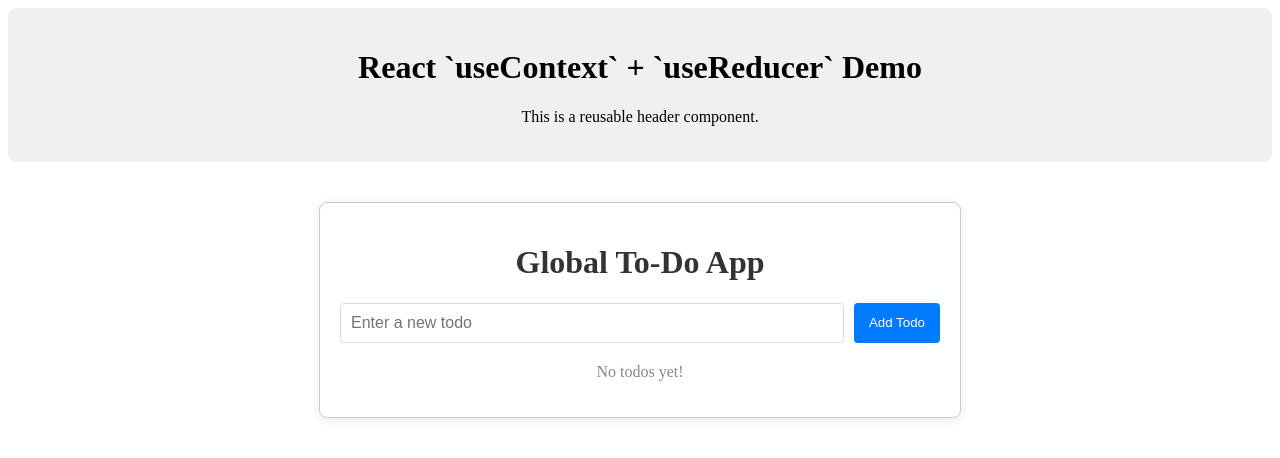
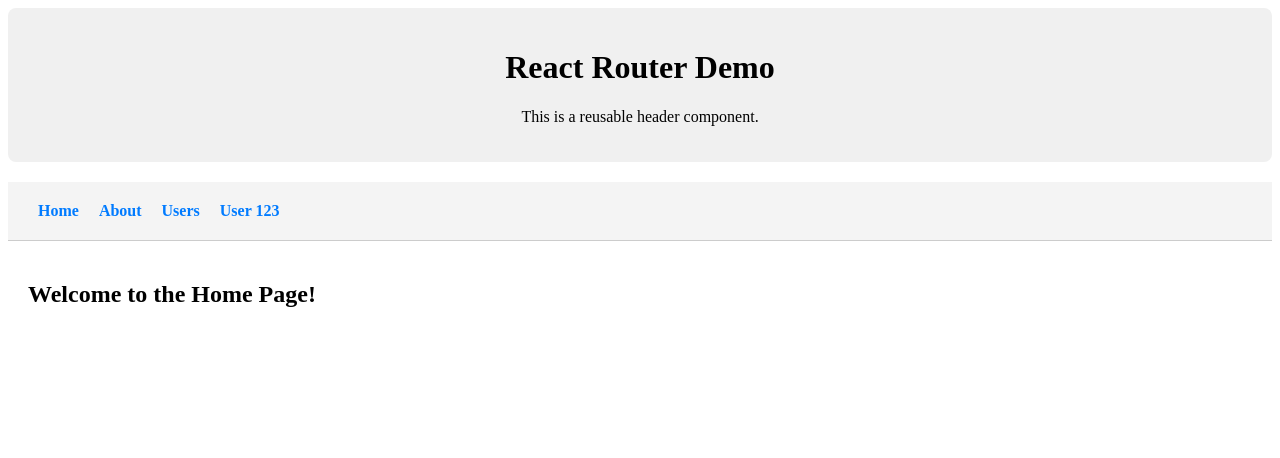
Before and after one commit to aravinth-in/learning-react, a React (Create React App) app in the folder my-react-components-app/: page / in a window 1280 px wide. Shown: the top 458 px of the page. Built offline with nearby package versions, Linux system fonts and the light colour scheme.

Commit message:
Routing with React Router

```diff
--- a/my-react-components-app/package.json
+++ b/my-react-components-app/package.json
@@ -9,6 +9,7 @@
     "@testing-library/user-event": "^13.5.0",
     "react": "^19.1.0",
     "react-dom": "^19.1.0",
+    "react-router-dom": "^7.7.1",
     "react-scripts": "5.0.1",
     "styled-components": "^6.1.19",
     "web-vitals": "^2.1.4"
--- a/my-react-components-app/src/App.js
+++ b/my-react-components-app/src/App.js
@@ -1,44 +1,36 @@
-import React, { useState } from 'react';
-import Greeting from './components/Greeting';
+import React from 'react';
 import Header from './components/Header';
-import Button from './components/Button';
-import Counter from './components/Counter';
-import Toggle from './components/Toggle';
-import InputField from './components/InputField';
-import RandomNumberDisplay from './components/RandomNumberDisplay';
-import LiveClock from './components/LiveClock';
-import LoginControl from './components/LoginControl'
-import LoadingSpinner from './components/LoadingSpinner'
-import ListDisplay from './components/ListDisplay'
-import RegistrationForm from './components/RegistrationForm'
-import FragmentExample from './components/Table'
-import PortalDemo from './components/PortalDemo';
-import InlineStyleDemo from './components/InlineStyleDemo';
-import GlobalStyleDemo from './components/GlobalStyleDemo';
-import CssModuleDemo from './components/CssModuleDemo';
-import StyledComponentsDemo from './components/StyledComponentsDemo';
-import EffectCounter from './components/EffectCounter';
-import TimerWithCleanup from './components/TimerWithCleanup';
-import ThemeContext from './ThemeContext';
-import ThemeToggler from './components/ThemeToggler';
-import NestedComponent from './components/NestedComponent';
-import ThemedBox from './components/ThemedBox';
-import UseRefDemo from './UseRefDemo';
-import ReducerCounter from './ReducerCounter';
-import UserFormReducer from './UserFormReducer';
-import PerformanceDemo from './PerformanceDemo';
-import CustomHooksDemo from './CustomHooksDemo';
-import TodoApp from './components/TodoApp';
-import { TodoProvider } from './TodoContext';
+import { BrowserRouter, Routes, Route, Link } from 'react-router-dom';
+import HomePage from './pages/HomePage';
+import AboutPage from './pages/AboutPage';
+import UsersPage from './pages/UsersPage';
 
 const App = () => {
-  const appTitle = "React `useContext` + `useReducer` Demo";
+  return (
+    <BrowserRouter>
+      <Header title="React Router Demo" />
 
-  return (
-    <TodoProvider> {/* Wrap the app with the Provider */}
-      <Header title={appTitle} />
-      <TodoApp />
-    </TodoProvider>
+      <nav style={{ padding: '20px', borderBottom: '1px solid #ccc', backgroundColor: '#f4f4f4' }}>
+        <Link to="/" style={{ margin: '0 10px', textDecoration: 'none', fontWeight: 'bold', color: '#007bff' }}>Home</Link>
+        <Link to="/about" style={{ margin: '0 10px', textDecoration: 'none', fontWeight: 'bold', color: '#007bff' }}>About</Link>
+        <Link to="/users" style={{ margin: '0 10px', textDecoration: 'none', fontWeight: 'bold', color: '#007bff' }}>Users</Link>
+        <Link to="/users/123" style={{ margin: '0 10px', textDecoration: 'none', fontWeight: 'bold', color: '#007bff' }}>User 123</Link>
+      </nav>
+
+      <div style={{ padding: '20px' }}>
+        <Routes>
+          <Route path="/" element={<HomePage />} />
+          <Route path="/about" element={<AboutPage />} />
+          {/* A route with a dynamic parameter :userId */}
+          <Route path="/users/:userId" element={<UsersPage />} />
+          {/* A route for /users to show a list, for example */}
+          <Route path="/users" element={<UsersPage />} />
+          {/* A catch-all route for any undefined paths */}
+          <Route path="*" element={<h2>404: Page Not Found</h2>} />
+        </Routes>
+      </div>
+
+    </BrowserRouter>
   );
 };
 
--- /dev/null
+++ b/my-react-components-app/src/pages/AboutPage.js
@@ -0,0 +1,5 @@
+const AboutPage = () => {
+  return <h2>This is the About Page.</h2>;
+};
+
+export default AboutPage;
--- /dev/null
+++ b/my-react-components-app/src/pages/HomePage.js
@@ -0,0 +1,5 @@
+const HomePage = () => {
+  return <h2>Welcome to the Home Page!</h2>;
+};
+
+export default HomePage;
--- /dev/null
+++ b/my-react-components-app/src/pages/UsersPage.js
@@ -0,0 +1,19 @@
+import { useParams } from 'react-router-dom';
+
+const UsersPage = () => {
+  // Use the useParams hook to get the dynamic part of the URL
+  const { userId } = useParams();
+
+  return (
+    <>
+      <h2>Users Page</h2>
+      {userId ? (
+        <p>You are viewing user with ID: {userId}</p>
+      ) : (
+        <p>Select a user to view their profile.</p>
+      )}
+    </>
+  );
+};
+
+export default UsersPage;
```
Also changed, not shown: 1 other file (tests, documents, lock files or other folders).
